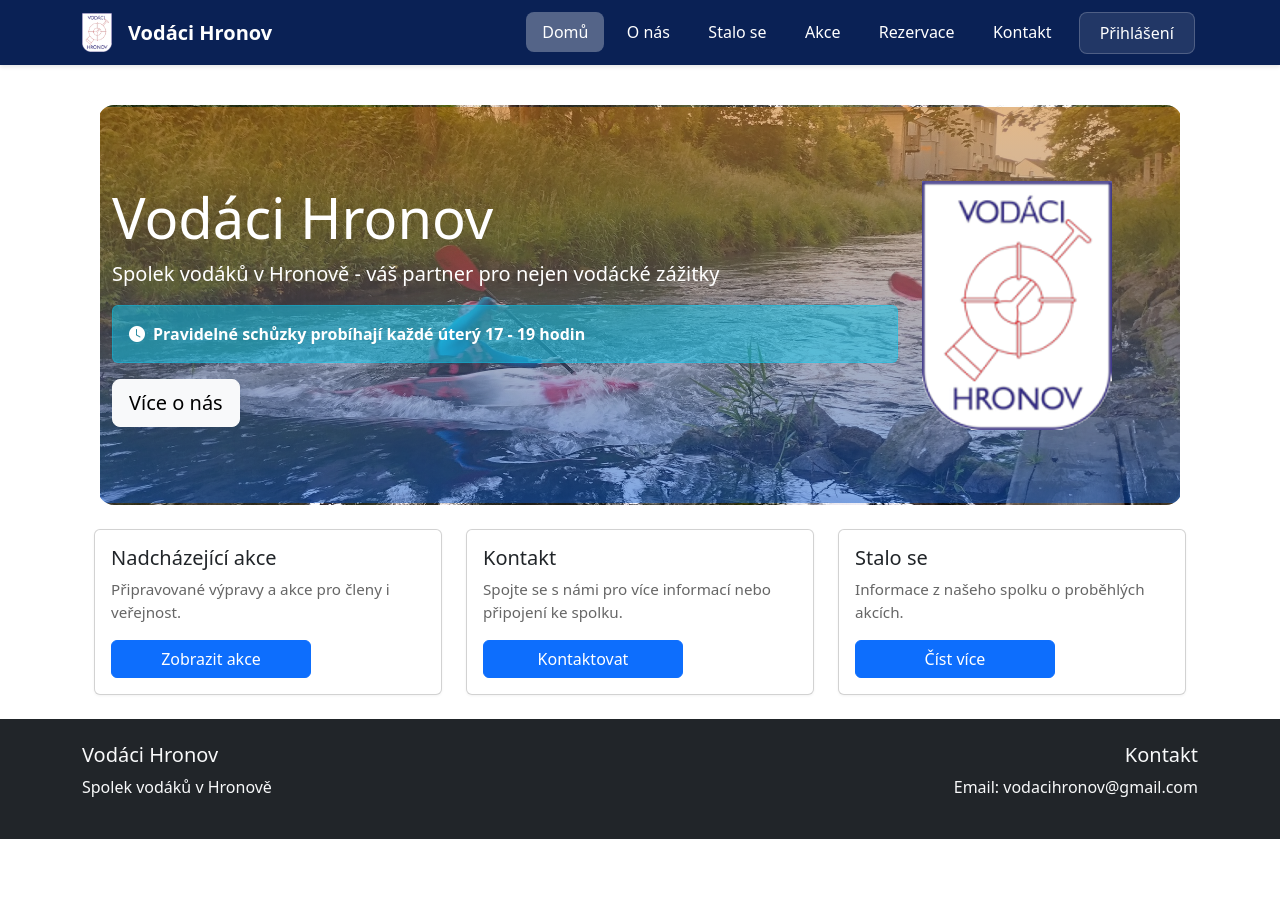
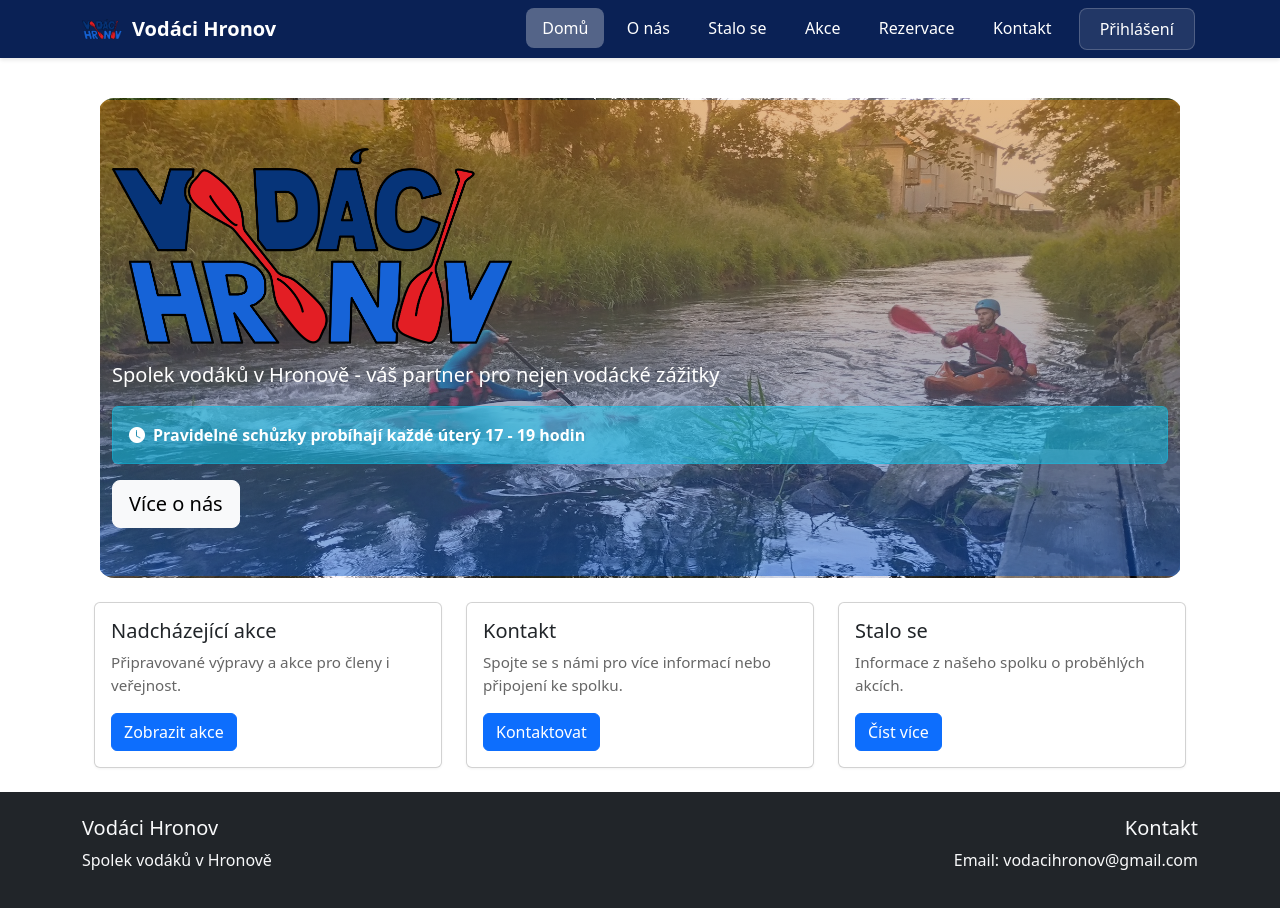
Before and after one commit to Karcoolka/vodaci_hronov, a Vue app: page / in a window 1280 px wide. Shown: the top 908 px of the page. Before the commit the page ends 839 px from the top, so only its background shows below. Built offline with nearby package versions, Linux system fonts and the light colour scheme.

Commit message:
Update navigation and routing, add _redirects for Netlify

```diff
--- a/src/App.vue
+++ b/src/App.vue
@@ -20,7 +20,7 @@ onMounted(() => {
   <div class="app">
     <nav class="navbar navbar-expand-lg">
       <div class="container">
-        <img src="./assets/logo.png" alt="Vodáci Hronov" class="navbar-brand w-50" />
+        <img src="./assets/logo.png" alt="Vodáci Hronov" class="navbar-brand" style="max-width: 40px; margin-right: 10px;" />
         <router-link class="navbar-brand" to="/">Vodáci Hronov</router-link>
         <button class="navbar-toggler" type="button" data-bs-toggle="collapse" data-bs-target="#navbarNav">
           <span class="navbar-toggler-icon"></span>
@@ -81,8 +81,8 @@ onMounted(() => {
   flex-direction: column;
 }
 
-.w-50 {
-  max-width: 30px;
+.w-100 {
+  max-width: 100px;
 }
 
 main {
--- a/src/views/EventsView.vue
+++ b/src/views/EventsView.vue
@@ -18,7 +18,7 @@
                 <p class="card-text">{{ event.description }}</p>
                 <div class="d-flex justify-content-between align-items-center">
                   <small class="text-muted">
-                    <i class="fas fa-map-marker-alt me-1"></i>
+                    <i class="bi bi-geo-alt-fill me-1"></i>
                     {{ event.location }}
                   </small>
                 </div>
@@ -41,7 +41,9 @@ const upcomingEvents = ref([
 {
     title: 'Jarní brigáda',
     date: '20. června 2025',
-    description: 'Dvoudenní výprava na řece Orlici. Ubytování v kempech, večerní táborák a společenský program.',
+    description: `Loděnice volá: pavouci si chtějí založit vlastní oddíl! 🕷️
+                  Přijď na brigádu – uklidíme, opravíme, a možná i najdeme raft z roku 2003.
+                  Práce jak na kostele, ale odměna jak na festivalu: pivo, buřty, smích a puchýře zdarma! 🍺🔥`,
     location: 'Hronov - Loděnice',
     image: events2
   },
--- a/src/views/HomeView.vue
+++ b/src/views/HomeView.vue
@@ -3,17 +3,14 @@
     <div class="hero-section text-white py-5 mb-4">
       <div class="container">
         <div class="row align-items-center">
-          <div class="col-md-9">
-            <h1 class="display-4">Vodáci Hronov</h1>
+          <div class="col">
+            <img src="../assets/logo.png" alt="Vodáci Hronov" class="img-fluid w-400 mb-3" />
             <p class="lead">Spolek vodáků v Hronově - váš partner pro nejen vodácké zážitky</p>
             <div class="alert alert-info mb-3" role="alert">
               <i class="bi bi-clock-fill me-2"></i>
               <strong>Pravidelné schůzky probíhají každé úterý 17 - 19 hodin</strong>
             </div>
             <router-link to="/o-nas" class="btn btn-light btn-lg">Více o nás</router-link>
-          </div>
-          <div class="col-md-3">
-            <img src="../assets/logo.png" alt="Vodáci Hronov" class="img-fluid" />
           </div>
         </div>
       </div>
@@ -27,7 +24,7 @@
               <h5 class="card-title">Nadcházející akce</h5>
               <p class="card-text flex-grow-1">Připravované výpravy a akce pro členy i veřejnost.</p>
               <div class="mt-auto">
-                <router-link to="/akce" class="btn btn-primary w-100">Zobrazit akce</router-link>
+                <router-link to="/akce" class="btn btn-primary w-200">Zobrazit akce</router-link>
               </div>
             </div>
           </div>
@@ -38,7 +35,7 @@
               <h5 class="card-title">Kontakt</h5>
               <p class="card-text flex-grow-1">Spojte se s námi pro více informací nebo připojení ke spolku.</p>
               <div class="mt-auto">
-                <router-link to="/kontakt" class="btn btn-primary w-100">Kontaktovat</router-link>
+                <router-link to="/kontakt" class="btn btn-primary w-200">Kontaktovat</router-link>
               </div>
             </div>
           </div>
@@ -49,7 +46,7 @@
               <h5 class="card-title">Stalo se</h5>
               <p class="card-text flex-grow-1">Informace z našeho spolku o proběhlých akcích.</p>
               <div class="mt-auto">
-                <router-link to="/stalo-se" class="btn btn-primary w-100">Číst více</router-link>
+                <router-link to="/stalo-se" class="btn btn-primary w-200">Číst více</router-link>
               </div>
             </div>
           </div>
@@ -110,8 +107,18 @@
   transform: translateY(-5px);
 }
 
-.w-100 {
+.w-200 {
     max-width: 200px;
+}
+
+.w-400 {
+    max-width: 400px;
+}
+
+@media (max-width: 768px) {
+    .w-400 {
+        max-width: 300px;
+    }
 }
 
 .alert-info {
```
Also changed, not shown: src/assets/main.css (+12 -0 lines), src/assets/logo.png.
